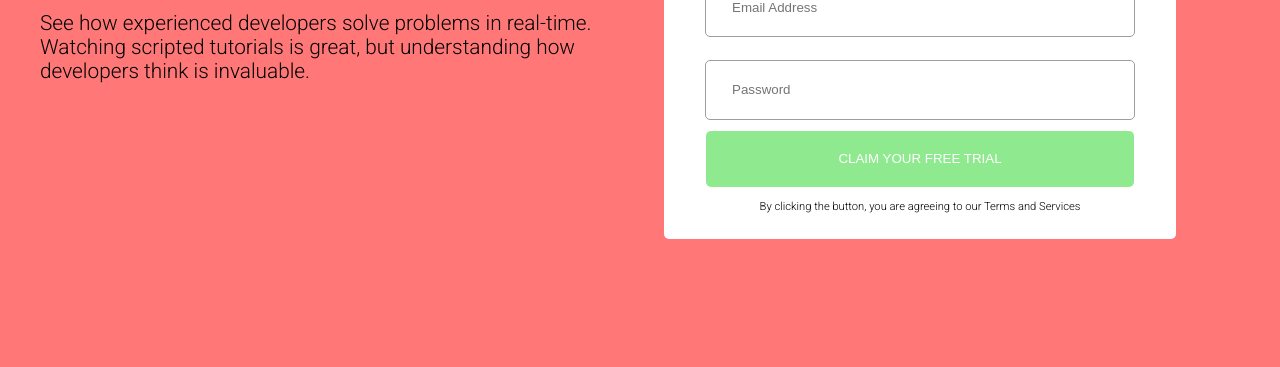
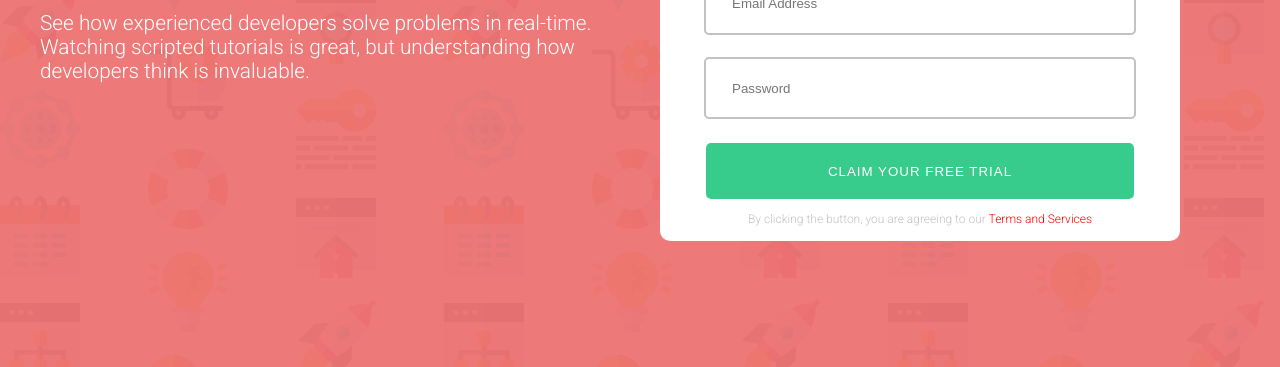
Before and after one commit to DjanyMouton/Signup-form, a plain HTML site: page index.html in a window 1280 px wide. Shown: the part 433-800 px from the top of the page. Drawn offline with Linux system fonts and the light colour scheme.

Commit message:
added some styling changes for the form

```diff
--- a/index.html
+++ b/index.html
@@ -45,7 +45,7 @@
         </button>
 
         <p>
-          By clicking the button, you are agreeing to our Terms and Services
+          By clicking the button, you are agreeing to our <span>Terms and Services</span>
         </p>
 
       </form>
--- /dev/null
+++ b/style/Utils/Fonts/_font.scss
@@ -0,0 +1,2 @@
+@import url('https://fonts.googleapis.com/css2?family=Roboto:wght@300&display=swap');
+@import url('https://fonts.googleapis.com/css2?family=Lato:wght@900&display=swap');
--- a/style/mixins/_mixins.scss
+++ b/style/Utils/Mixins/_mixins.scss
@@ -10,6 +10,9 @@
 @mixin border--radius__5px{
     border-radius: 5px;
 }
+@mixin border--radius--10px{
+    border-radius: 10px;
+}
 @mixin input--size{
     height: 3.5rem;
     width: 26.5rem;
--- a/style/style.scss
+++ b/style/style.scss
@@ -1,10 +1,11 @@
-@import './mixins/mixins';
-@import url('https://fonts.googleapis.com/css2?family=Roboto:wght@300&display=swap');
+@import './Utils/Mixins/mixins';
+@import './Utils/Fonts/font';
 
 *{
     margin: 0;
 }
 body{
+    background: url(/images/bg-intro-desktop.png);
     @include max--size;
     box-sizing: border-box;
     font-family: 'Roboto', sans-serif;
@@ -12,16 +13,18 @@ body{
 main{
     @include display-center;
     @include max--size;
-    background: rgba(255, 0, 0, 0.535);
+    background: rgba(224, 25, 25, 0.582);
     #title--div{
         width: 35rem;
         h1{
+            font-family: 'Lato', sans-serif;
             margin-bottom: 2rem;
             line-height: 4rem;
-            font-size: 4rem;
+            font-size: 3.5rem;
             color: white;
         }
         p{
+            color: white;
             font-size: 1.3rem;
         }
     }
@@ -32,31 +35,32 @@ main{
         width: 40rem;
         #try__free__div{
             p{
-                @include border--radius__5px;
+                @include border--radius--10px;
                 @include display-center;
-                margin-bottom: 1rem;
-                width: 32rem;
-                height: 4rem;
+                margin-bottom: 1.5rem;
+                width: 32.5rem;
+                height: 3.8rem;
                 color: white;
-                background-color: rgb(66, 37, 182);
+                background-color: hsl(248, 32%, 49%);
                 box-shadow: 0px 15px 10px -15px #111;
             }
             span{
+                font-family: 'Lato', sans-serif;
                 margin-right: 0.2rem;
                 font-weight: bold;
             }
         }
         form{
             @include display-center;
-            @include border--radius__5px;
+            @include border--radius--10px;
             flex-direction: column;
             height: 29rem;
-            width: 32rem;
+            width: 32.5rem;
             background-color: white;
             input{
                 @include input--size;
                 @include border--radius__5px;
-                border: 1px solid rgb(157, 157, 157);
+                border: 2px solid rgb(194, 194, 194);
                 margin: 0.7rem 0;
             }
             ::placeholder{
@@ -64,16 +68,23 @@ main{
             }
             button{
                 @include border--radius__5px;
+                cursor: pointer;
+                margin: 0.8rem 0;
+                background-color: hsl(154, 59%, 51%);
+                border: none;
+                letter-spacing: 1px;
                 height: 3.5rem;
                 width: 26.7rem;
+                color: white;
                 text-transform: uppercase;
-                border: none;
-                color: white;
-                background-color: rgb(143, 234, 143);
-                margin-bottom: 0.8rem;
             }
             p{
-                font-size: 0.7rem;
+                color: rgb(194, 194, 194);
+                font-size: 0.75rem;
+            }
+            span{
+                cursor: pointer;
+                color: red;
             }
         }
     }
```
Also changed, not shown: style/style.css, 1 other file.
